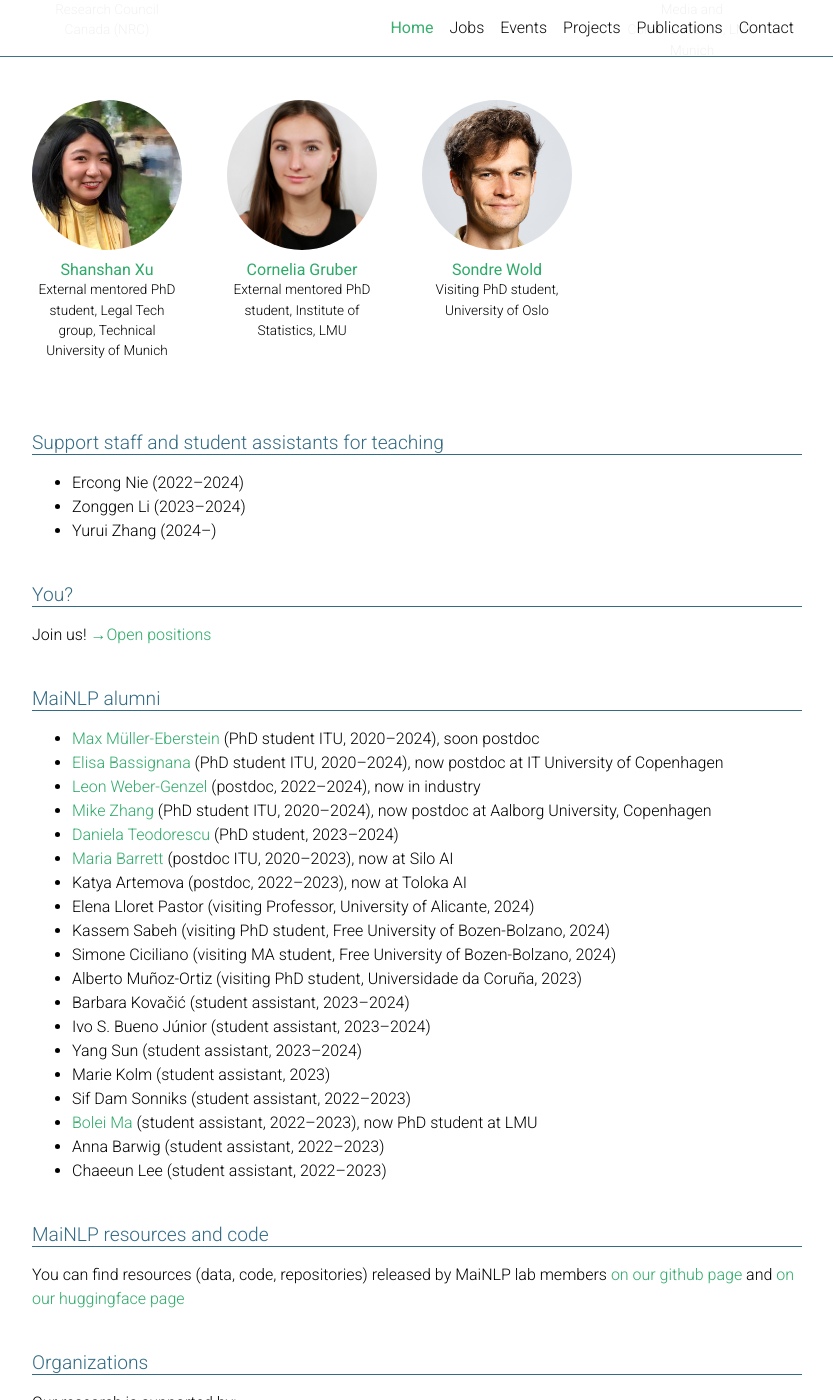
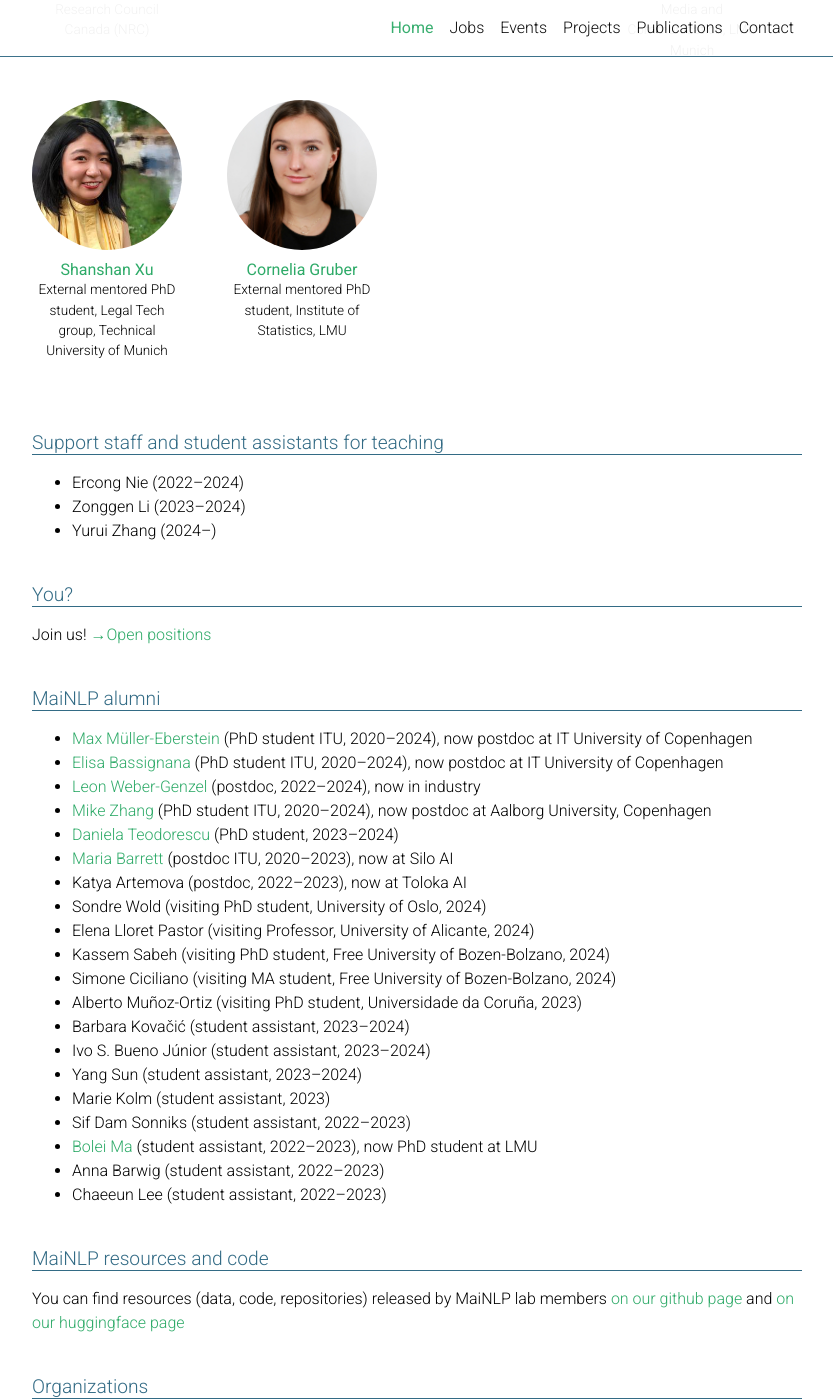
Before and after one commit to mainlp/mainlp.github.io, a Jekyll site: the page built from _pages/about.md, in a window 1280 px wide and 1400 px high, scrolled down 3478 px. Shown: the whole window, without its empty margins (223-1056 px from the left). Built offline with Jekyll 4.4.1, drawn with Linux system fonts in a browser that asks for light colours; full-size pictures stand in for the smaller copies a plugin makes; comment, search, counter and statistics services are not loaded; a style sheet for code colours, icons or effects is not loaded.

Commit message:
Update about.md, move Sondre

```diff
--- a/_pages/about.md
+++ b/_pages/about.md
@@ -147,10 +147,6 @@ affiliated:
       description: External mentored PhD student, Institute of Statistics, LMU
       picture: cg.jpg
       website: https://www.en.wisostat.statistik.uni-muenchen.de/personen/doktoranden/gruber/index.html
-    - name: Sondre Wold
-      description: Visiting PhD student, University of Oslo
-      picture: sondre.jpg
-      website: https://www.mn.uio.no/ifi/english/people/aca/sondrewo/index.html
 
 ---
 
@@ -244,13 +240,14 @@ In broad terms, our aim is human-facing NLP: to make NLP models more robust and
 
  <h2 class="category">MaiNLP alumni</h2>
   <ul>
-    <li><a href="https://mxij.me/">Max Müller-Eberstein</a> (PhD student ITU, 2020–2024), soon postdoc</li>
+    <li><a href="https://mxij.me/">Max Müller-Eberstein</a> (PhD student ITU, 2020–2024), now postdoc at IT University of Copenhagen</li>
     <li><a href="https://elisabassignana.github.io/">Elisa Bassignana</a> (PhD student ITU, 2020–2024), now postdoc at IT University of Copenhagen</li>
     <li><a href="https://scholar.google.com/citations?user=OKbS2VAAAAAJ">Leon Weber-Genzel</a> (postdoc, 2022–2024), now in industry</li>
     <li><a href="https://jjzha.github.io/">Mike Zhang</a> (PhD student ITU, 2020–2024), now postdoc at Aalborg University, Copenhagen</li>
     <li><a href="https://dteodore.github.io/">Daniela Teodorescu</a> (PhD student, 2023–2024)</li>
     <li><a href="https://mariabarrett.github.io/">Maria Barrett</a> (postdoc ITU, 2020–2023), now at Silo AI</li>
     <li>Katya Artemova (postdoc, 2022–2023), now at Toloka AI</li>
+    <li>Sondre Wold (visiting PhD student, University of Oslo, 2024)</li>
     <li>Elena Lloret Pastor (visiting Professor, University of Alicante, 2024)</li>
     <li>Kassem Sabeh (visiting PhD student, Free University of Bozen-Bolzano, 2024)</li>
     <li>Simone Ciciliano (visiting MA student, Free University of Bozen-Bolzano, 2024)</li>
```
